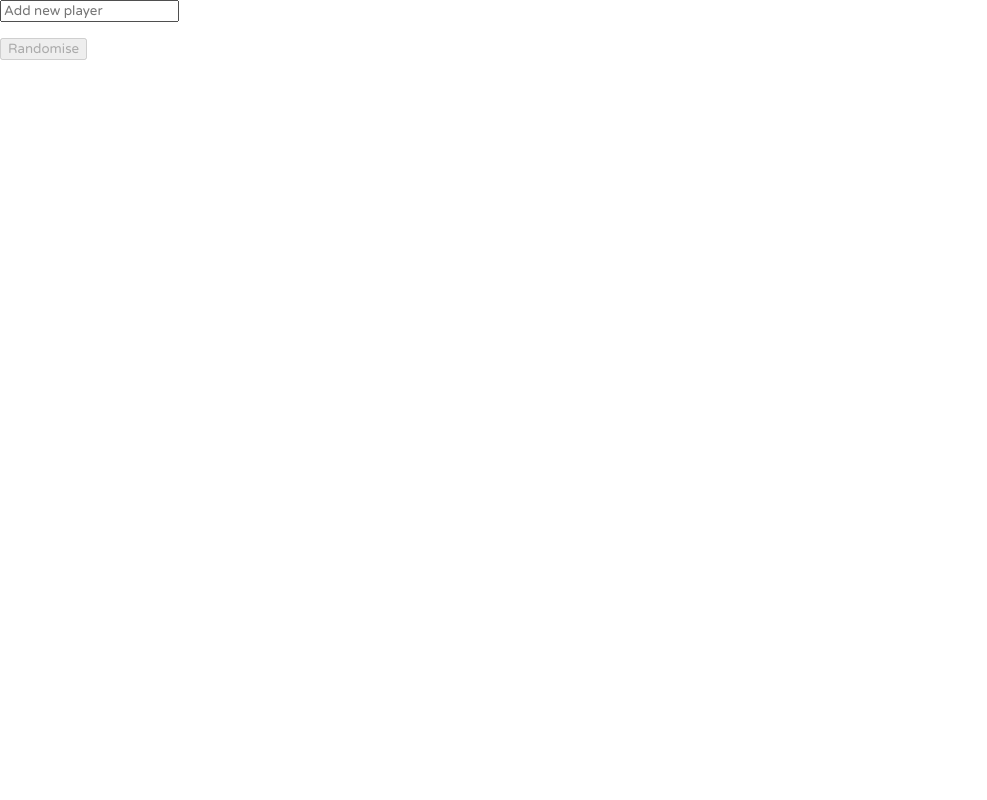
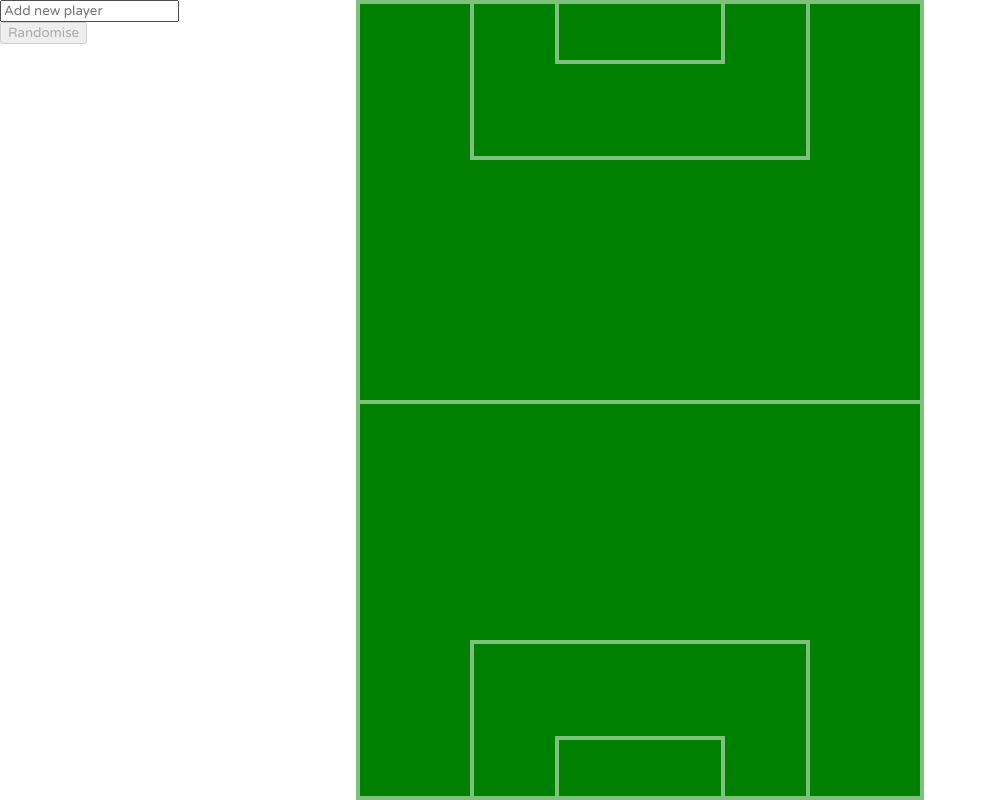
Before and after one commit to jonfrost43/pick-teams, a React (Create React App) app: page / in a window 1280 px wide. Shown: the whole page, without its empty margins (0-987 px from the left). Built offline with nearby package versions, Linux system fonts and the light colour scheme.

Commit message:
initial football pitch markup and styling

```diff
--- a/src/App.js
+++ b/src/App.js
@@ -2,6 +2,7 @@ import React, { Component } from 'react';
 import _ from 'lodash';
 //import logo from './logo.svg';
 import './App.css';
+import Pitch from './components/Pitch/Pitch';
 import PlayerChip from './components/PlayerChip/PlayerChip';
 import PlayerForm from './components/PlayerForm/PlayerForm';
 
@@ -84,22 +85,23 @@ class App extends Component {
     render(){
         return (
             <div>
-                <PlayerForm onSubmit={this.addPlayer} />
-                <p className="players">
+                <Pitch>
+                    <div className="players home">
                     {this.playersByTeam(0).map(player => {
                         return <PlayerChip key={player.name} player={player.name} onClick={this.removePlayer}/>
                     })}
-                </p>
-                <p className="players">
+                    </div>
+                    <div className="players away">
                     {this.playersByTeam(1).map(player => {
                         return <PlayerChip key={player.name} player={player.name} onClick={this.removePlayer}/>
                     })}
-                </p>
+                    </div>
+                </Pitch>
+                <PlayerForm onSubmit={this.addPlayer} />
                 <button onClick={this.randomise} disabled={this.state.players.length < 2}>Randomise</button>
             </div>
         )
     }
 }
 
-
 export default App;
--- /dev/null
+++ b/src/components/Pitch/Pitch.css
@@ -0,0 +1,62 @@
+div.pitch {
+    height: 100vh;
+    width: 71vh; /* 100/71 = 1.4084 */
+    background: green;
+    max-width: 100vw;
+    max-height: 140.84vw; /* 100/71 = 1.4084 */
+    margin: auto;
+    position: absolute;
+    top:0;bottom:0; /* vertical center */
+    left:0;right:0; /* horizontal center */
+}
+
+div.pitch div.touchline {
+	border: 4px solid #7fc07f;
+	box-sizing: border-box;
+	width: 100%;
+	height: 100%;
+}
+
+div.pitch div.halfwayline {
+	border: 2px solid #7fc07f;
+	box-sizing: border-box;
+	position: absolute;
+	top: 50%;
+	left: 0;
+	width: 100%;
+}
+
+div.pitch div.box6 {
+	border: 4px solid #7fc07f;
+	box-sizing: border-box;
+	position: absolute;
+	top: 0;
+	left: 35%;
+	width: 30%;
+	height: 8%;
+}
+
+div.pitch div.box6.away, div.pitch div.box18.away {
+	top: auto;
+	bottom: 0;
+}
+
+div.pitch div.box18 {
+	border: 4px solid #7fc07f;
+	box-sizing: border-box;
+	position: absolute;
+	top: 0;
+	left: 20%;
+	width: 60%;
+	height: 20%;
+}
+
+div.pitch div.players {
+	position: absolute;
+	top: 0;
+	left: 0;
+}
+
+div.pitch div.players.away {
+	top: 50%;
+}
--- /dev/null
+++ b/src/components/Pitch/Pitch.js
@@ -0,0 +1,18 @@
+import React from 'react';
+import './Pitch.css';
+
+var Pitch = (props) => {
+	return (
+		<div className="pitch">
+			<div className="touchline"></div>
+			<div className="halfwayline"></div>
+			<div className="box18"></div>
+			<div className="box6"></div>
+			<div className="box18 away"></div>
+			<div className="box6 away"></div>
+			{props.children}
+		</div>
+	)
+};
+
+export default Pitch;
--- a/src/components/PlayerChip/PlayerChip.css
+++ b/src/components/PlayerChip/PlayerChip.css
@@ -2,7 +2,7 @@ span.playerChip {
 	background-color: #ddd;
 	border-radius: 30px;
 	display: inline-block;
-	margin-right: 10px;
+	margin: 0 10px 10px 0;
 	padding: 10px 10px 10px 15px;
 }
 
```
